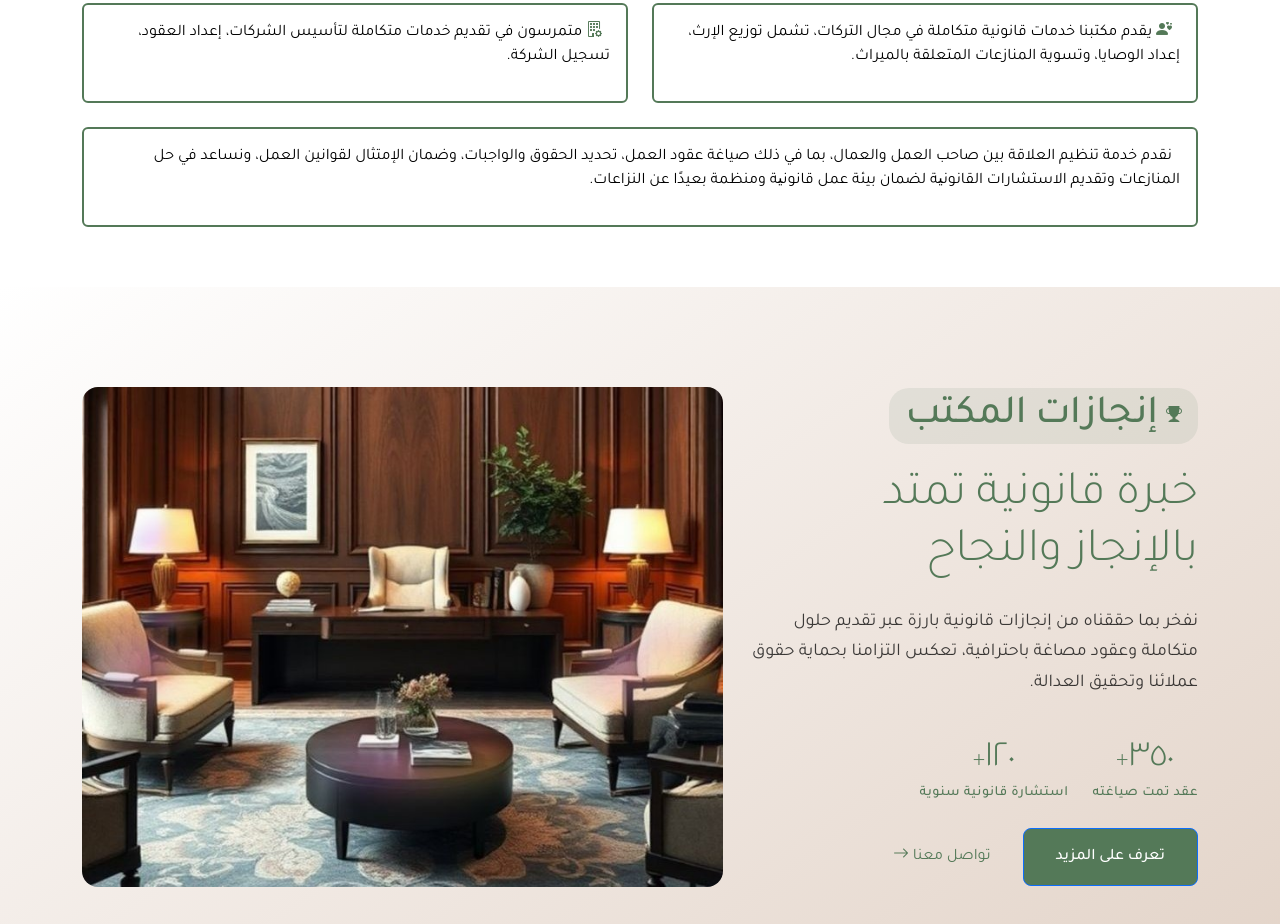
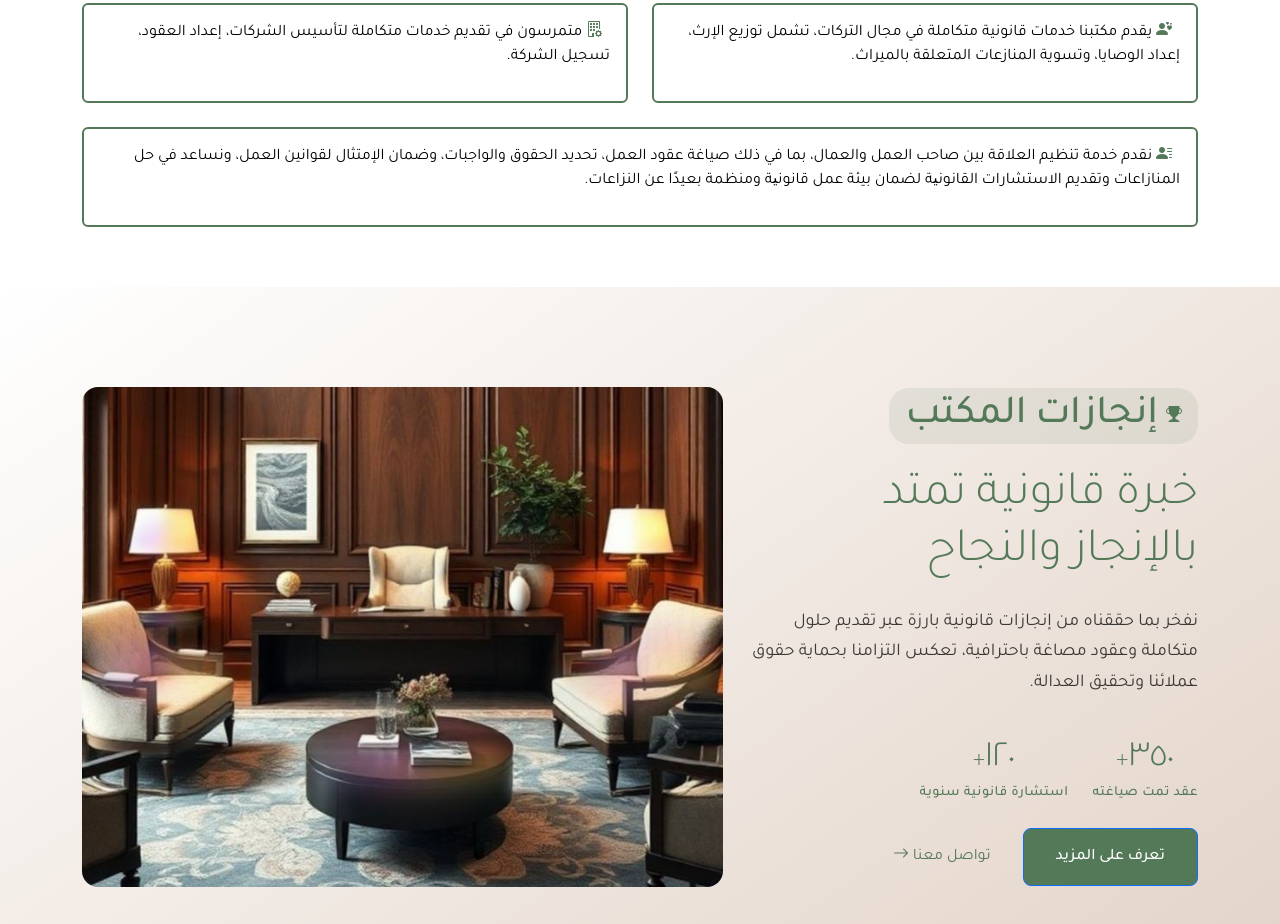
Before and after one commit to Eng-Fikry/El-Khashan, a plain HTML site: page index.html in a window 1280 px wide. Shown: the part 4137-5061 px from the top of the page. Drawn offline with Linux system fonts and the light colour scheme.

Commit message:
Update index.html

```diff
--- a/index.html
+++ b/index.html
@@ -529,13 +529,13 @@
     <div class="col-12">
       <div class="p-3 border rounded h-100 brd">
         <p>
-          <i class="bi bi-people-gear me-2"></i>
-          نقدم خدمة تنظيم العلاقة بين صاحب العمل والعمال، بما في ذلك
-          صياغة عقود العمل، تحديد الحقوق والواجبات، وضمان الإمتثال لقوانين
-          العمل، ونساعد في حل المنازعات وتقديم الاستشارات القانونیة لضمان
-          بيئة عمل قانونیة ومنظمة بعيدًا عن النزاعات.
-        </p>
-      </div>
+        <i class="bi bi-person-lines-fill me-2"></i>
+      نقدم خدمة تنظيم العلاقة بين صاحب العمل والعمال، بما في ذلك
+      صياغة عقود العمل، تحديد الحقوق والواجبات، وضمان الإمتثال لقوانين
+      العمل، ونساعد في حل المنازاعات وتقديم الاستشارات القانونیة لضمان
+      بيئة عمل قانونیة ومنظمة بعيدًا عن النزاعات.
+      </p>
+    </div>
     </div>
   </div>
 </div>
```
